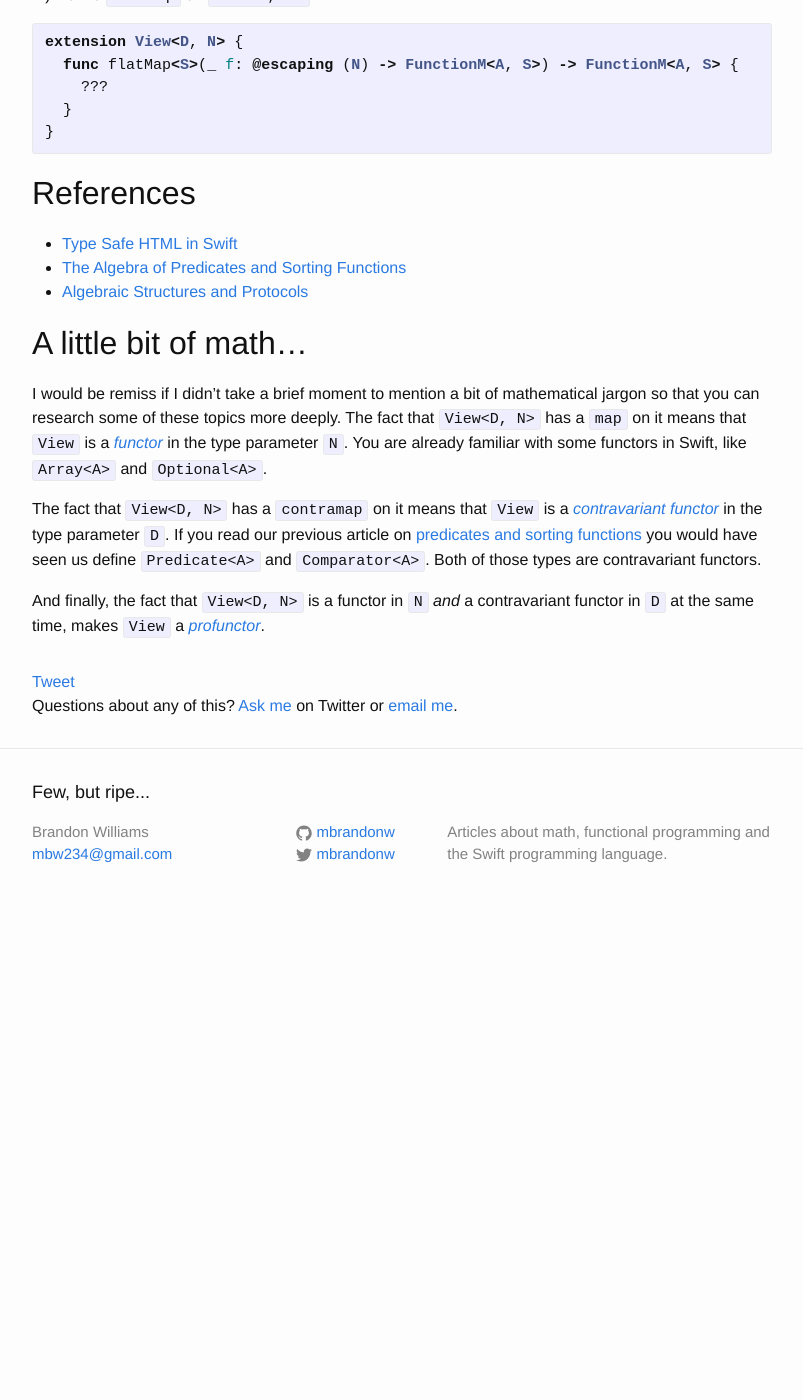
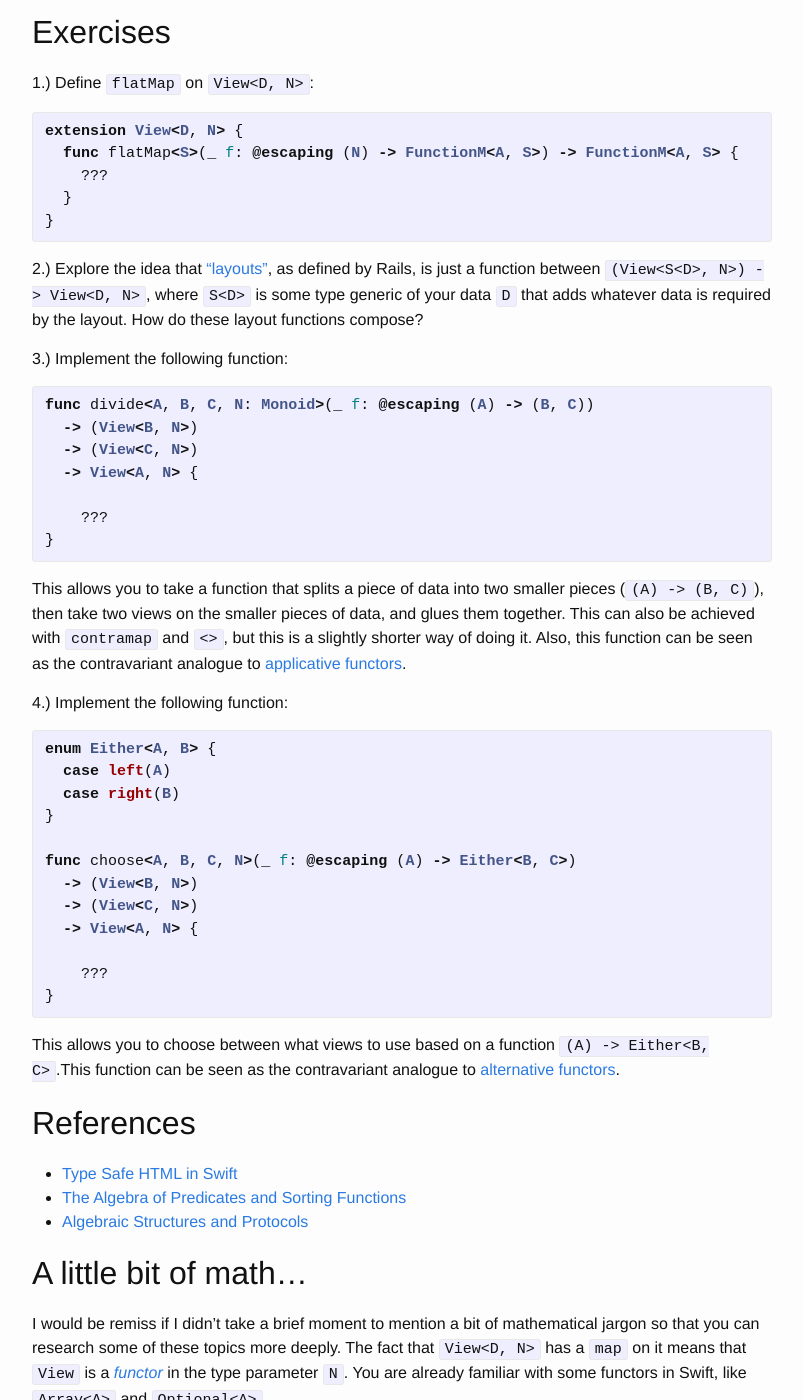
Before and after one commit to mbrandonw/mbrandonw.github.io, a Jekyll site: the page built from _posts/2017-06-29-composable-html-views-in-swift.md, in a window 1280 px wide and 1400 px high, scrolled down 13245 px. Shown: the whole window, without its empty margins (238-1041 px from the left). Built offline with Jekyll 4.4.1, drawn with Linux system fonts in a browser that asks for light colours; comment, search, counter and statistics services are not loaded; before the commit the page ends 14171 px from its top, so only the background shows below that; some of the changed text lies outside the part shown.

Commit message:
more exercises and clean up

````diff
--- a/_posts/2017-06-29-composable-html-views-in-swift.md
+++ b/_posts/2017-06-29-composable-html-views-in-swift.md
@@ -33,6 +33,8 @@ to generate this HTML:
 ```
 
 Now we are going to tackle a problem that goes up one layer in the web-server request lifecycle: creating views. These are the things responsible for taking some data, say a list of articles, and creating the HTML to represent that data. It may sound easy, but there are a lot of difficult problems to solve with views. We want our views to be composable so that we can create small sub-views focused on rendering one piece of data and be able to reuse it. We also want our views to be flexible enough for future developments that are hard to see right now.
+
+You can [download a playground](/assets/html-dsl/html-dsl-pt3.playground.zip) of the code snippets in this article so that you can follow along at home.
 
 ## The View Function
 
@@ -306,7 +308,7 @@ func pure<A>(_ a: A) -> [A] { return [a] }
 let siteFooter = footerContent.map(footer >>> pure)
 ```
 
-This line says that `siteFooter` is made by mapping over `footerContent`’s nodes, wrapping those nodes in a `footer` tag, and then wrapping that in an array. We can use this for all 3 of our subviews:
+Here we have defined an operator `>>>` for composing functions, and a function `pure` for embedding any value into an array of one element. Then we defined `siteFooter` as mapping over `footerContent`’s nodes, wrapping those nodes in a `footer` tag, and then wrapping that in an array. We can use this for all 3 of our subviews:
 
 ```swift
 let siteHeader = headerContent.map(header >>> pure)
@@ -546,7 +548,7 @@ This generates the exact same HTML from the beginning of this article, but using
 
 We have now seen that by embracing views as simple, pure functions from data to nodes we are able to discover 3 different forms of composition: `map`, `contramap` and monoid append. These operations are either completely hidden or obfuscated from you in the templating language world. For example, the only way to do a `map` on a view is to create a whole new template file to enclose the existing view. And amazingly, these 3 simple compositions subsume all possible ways of combining views in templating languages, such as partials, layouts, `yield` blocks, collections, nested layouts, etc...!
 
-Believe it or not, there is still at least one more type of composition that can be done on views. It’s called `flatMap` and it’s useful for when you need to combine two views in a more complicated way than stacking them. We’ll save that for a future article. Until then, checkout this <a href="/assets/html-dsl/html-dsl-pt3.playground.zip">playground</a> of all the work we have done.
+Believe it or not, there is still at least one more type of composition that can be done on views. It’s called `flatMap` and it’s useful for when you need to combine two views in a more complicated way than stacking them. We’ll save that for a future article. Until then, checkout this [playground](/assets/html-dsl/html-dsl-pt3.playground.zip) of all the work we have done.
 
 ## Exercises
 
@@ -559,6 +561,41 @@ extension View<D, N> {
   }
 }
 ```
+
+2.) Explore the idea that [“layouts”](http://guides.rubyonrails.org/layouts_and_rendering.html), as defined by Rails, is just a function between `(View<S<D>, N>) -> View<D, N>`, where `S<D>` is some type generic of your data `D` that adds whatever data is required by the layout. How do these layout functions compose?
+
+3.) Implement the following function:
+
+```swift
+func divide<A, B, C, N: Monoid>(_ f: @escaping (A) -> (B, C))
+  -> (View<B, N>)
+  -> (View<C, N>)
+  -> View<A, N> {
+
+    ???
+}
+```
+
+This allows you to take a function that splits a piece of data into two smaller pieces (`(A) -> (B, C)`), then take two views on the smaller pieces of data, and glues them together. This can also be achieved with `contramap` and `<>`, but this is a slightly shorter way of doing it. Also, this function can be seen as the contravariant analogue to [applicative functors](https://hackage.haskell.org/package/base-4.9.1.0/docs/Control-Applicative.html).
+
+4.) Implement the following function:
+
+```swift
+enum Either<A, B> {
+  case left(A)
+  case right(B)
+}
+
+func choose<A, B, C, N>(_ f: @escaping (A) -> Either<B, C>)
+  -> (View<B, N>)
+  -> (View<C, N>)
+  -> View<A, N> {
+
+    ???
+}
+```
+
+This allows you to choose between what views to use based on a function `(A) -> Either<B, C>`.This function can be seen as the contravariant analogue to [alternative functors](https://hackage.haskell.org/package/base-4.9.1.0/docs/Control-Applicative.html#g:2).
 
 ## References
 
````
